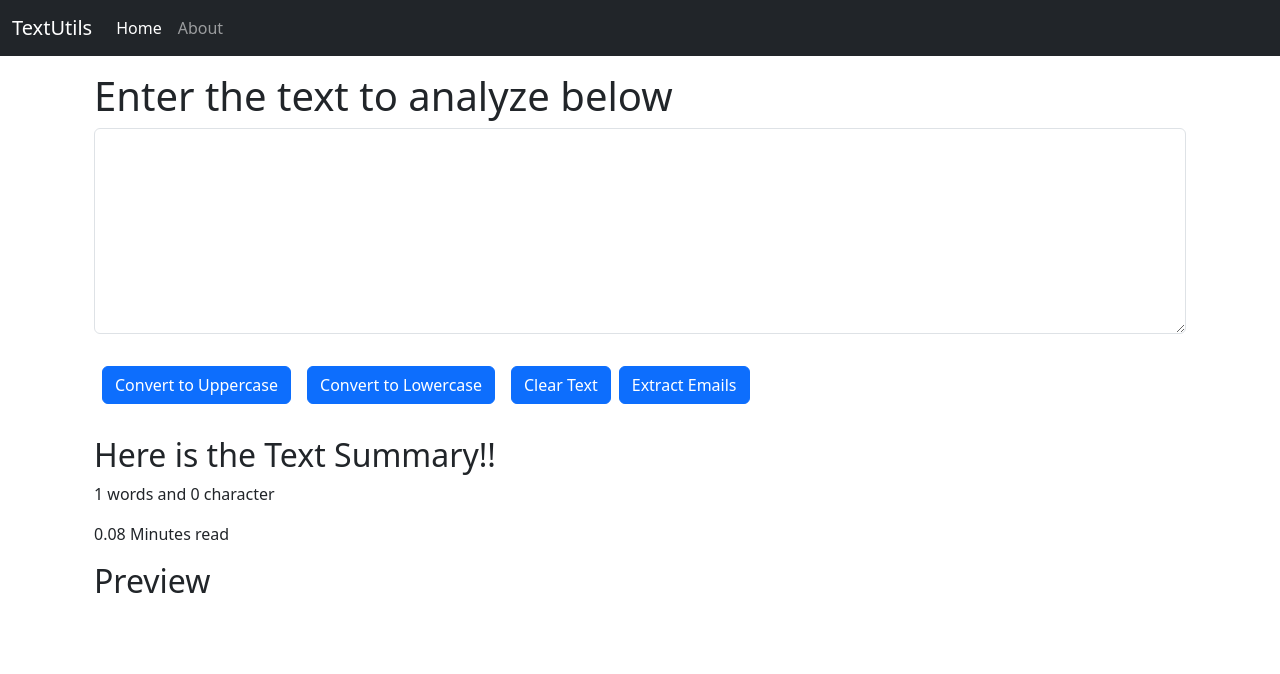
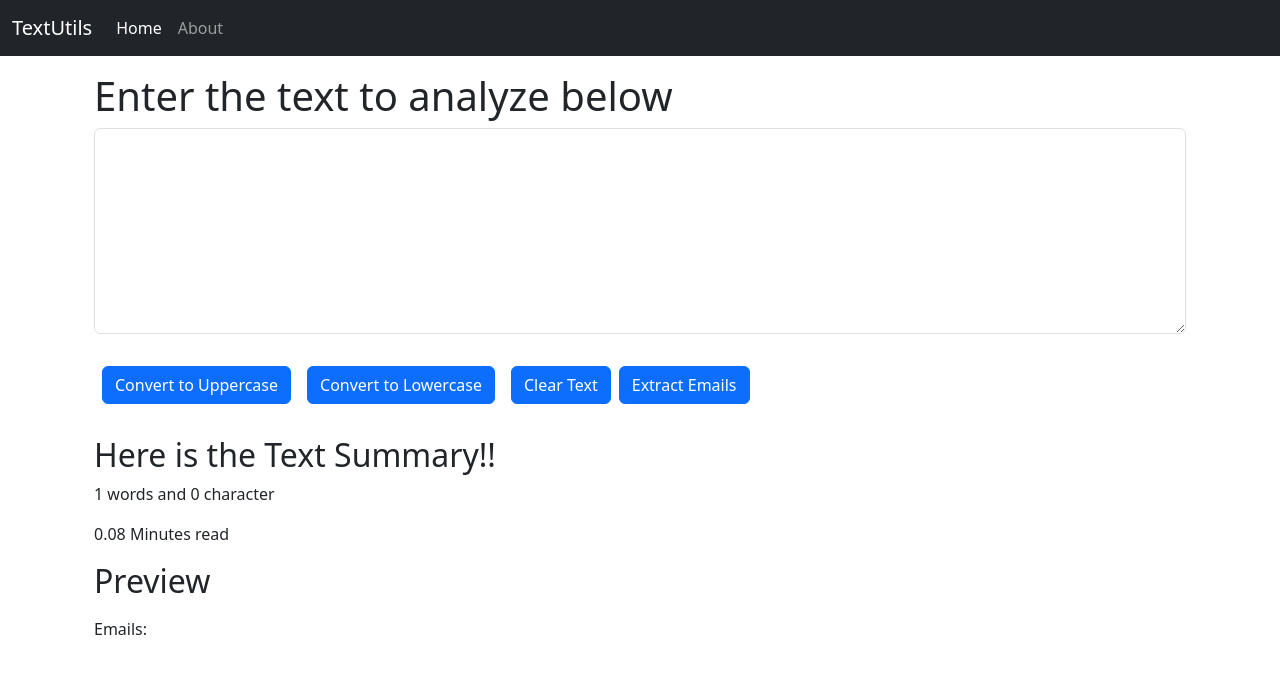
Before and after one commit to KhushbuChandel/react-app, a React (Create React App) app in the folder my-app2/: page / in a window 1280 px wide. Shown: the top 674 px of the page. Built offline with nearby package versions, Linux system fonts and the light colour scheme.

Commit message:
done email-extraction

```diff
--- a/my-app2/src/components/TextForm.js
+++ b/my-app2/src/components/TextForm.js
@@ -23,9 +23,13 @@ export default function TextForm(props) {
       setText(newText)
   }
   const extractEmails = () => {
-    return text.match();
-
+    let emails = text.match(/\b[A-Z0-9._%+-]+@[A-Z0-9.-]+\.[A-Z]{2,}\b/gi);
+    if (emails) {
+        setExtractedEmails(emails.join(", "));
+    } else {
+        setExtractedEmails("No emails found");
     }
+}
 
 
 
@@ -36,6 +40,7 @@ export default function TextForm(props) {
 
 
     const [text, setText] = useState('');
+    const [extractedEmails, setExtractedEmails] = useState('');
 
     //text = "new text"; //Wrong way to change the state
     //setText("new text"); // Correct way to change the state
@@ -62,7 +67,7 @@ export default function TextForm(props) {
       <p>{0.08*text.split(" ").length} Minutes read</p>
     <h2>Preview</h2>
     <p>{text}</p>
-    {/* <p>Emails: {extractEmails}</p> */}
+    <p>Emails: {extractedEmails}</p>
     </div>
     </>
   )
```
